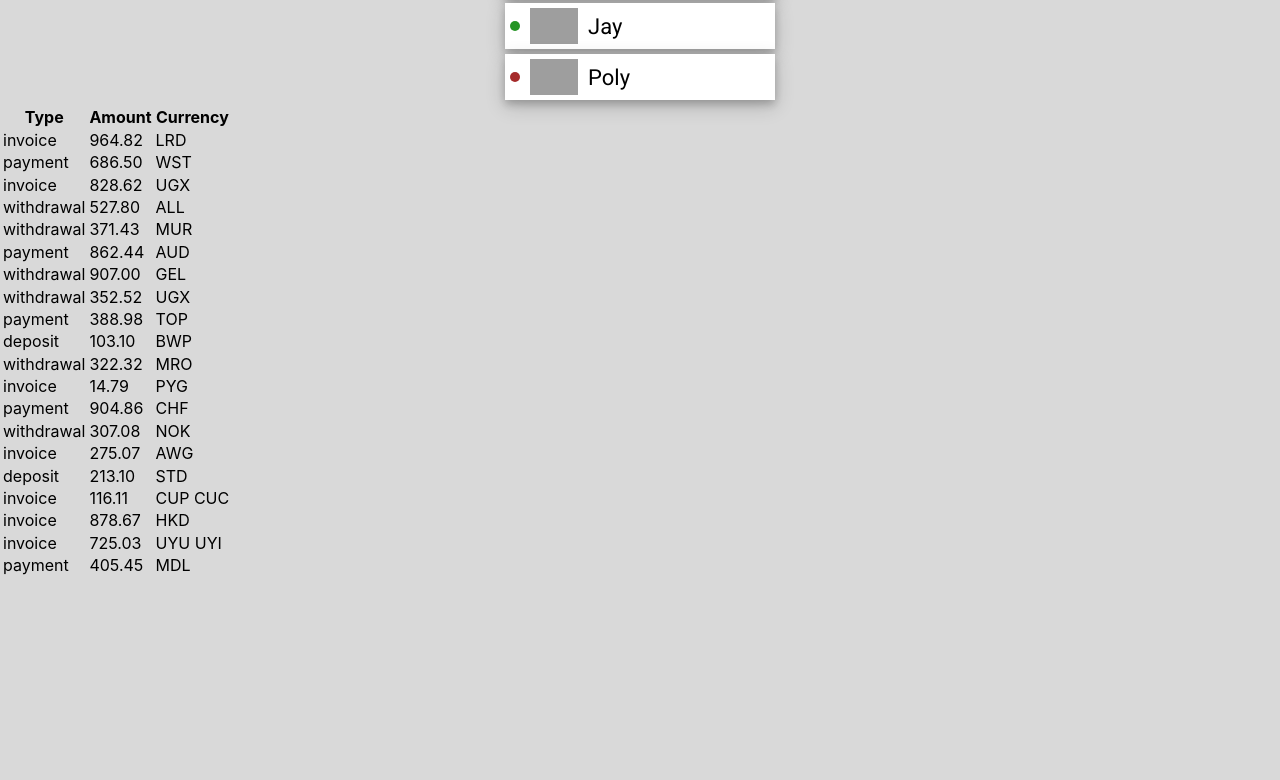
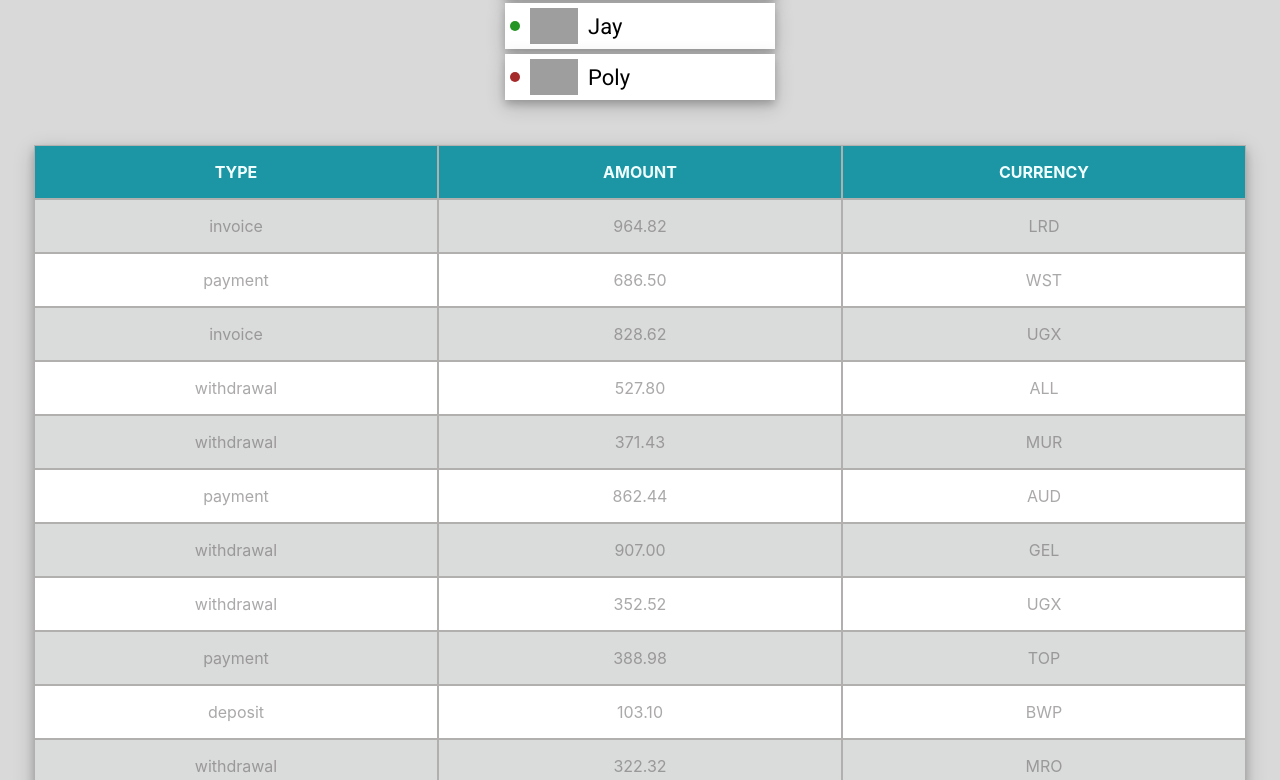
Before and after one commit to JanSwiatek1/goit-react-hw-01-components, a React (Create React App) app: page / in a window 1280 px wide. Shown: the part 1060-1840 px from the top of the page. Before the commit the page ends 1638 px from the top, so only its background shows below. Built offline with nearby package versions, Linux system fonts and the light colour scheme; grey boxes are pictures that could not be loaded.

Commit message:
transactions style

```diff
--- a/src/components/Transactions/Transaction.jsx
+++ b/src/components/Transactions/Transaction.jsx
@@ -11,6 +11,7 @@ const TransactionHistory = ({ items }) => {
   ));
 
   return (
+    <div className={css.container}>
       <table className={css.transactionHistory}>
         <thead>
           <tr>
@@ -22,6 +23,7 @@ const TransactionHistory = ({ items }) => {
 
         <tbody>{elements}</tbody>
         </table>
+      </div>
   )
 };
 
--- a/src/components/Transactions/Transaction.module.css
+++ b/src/components/Transactions/Transaction.module.css
@@ -0,0 +1,54 @@
+.transactionHistory{
+box-shadow: 0 4px 8px 0 rgba(0, 0, 0, 0.2), 0 6px 20px 0 rgba(0, 0, 0, 0.19);
+border-spacing: 0;
+margin-top: 40px;
+}
+
+.container{
+    display: flex;
+    justify-content: center
+}
+
+tr{
+    display: flex;
+    background-color: rgba(219, 220, 220, 0.249);
+}
+
+
+
+th, td{
+    width: 400px;
+    height: 50px;
+    display: flex;
+    justify-content: center;
+    align-items: center;
+    /* border-collapse: collapse; */
+    /* background-color: inherit; */
+    border: 1px solid rgb(178, 175, 175);
+}
+
+th {
+    background-color: rgb(28, 149, 165);
+    color: azure;
+    text-transform: uppercase;
+}
+
+td {
+
+    color: rgba(106, 103, 103, 0.571);
+}
+
+td:hover,
+td:focus {
+    background-color: rgba(243, 19, 105, 0.3);
+    color: brown;
+    text-transform: uppercase;
+    font-weight: bold;
+    border: 1px outset brown;
+}
+
+
+
+tr:nth-child(even) {
+    background-color: white;
+}
```
Lines whose indentation alone changed are shown as unchanged.
